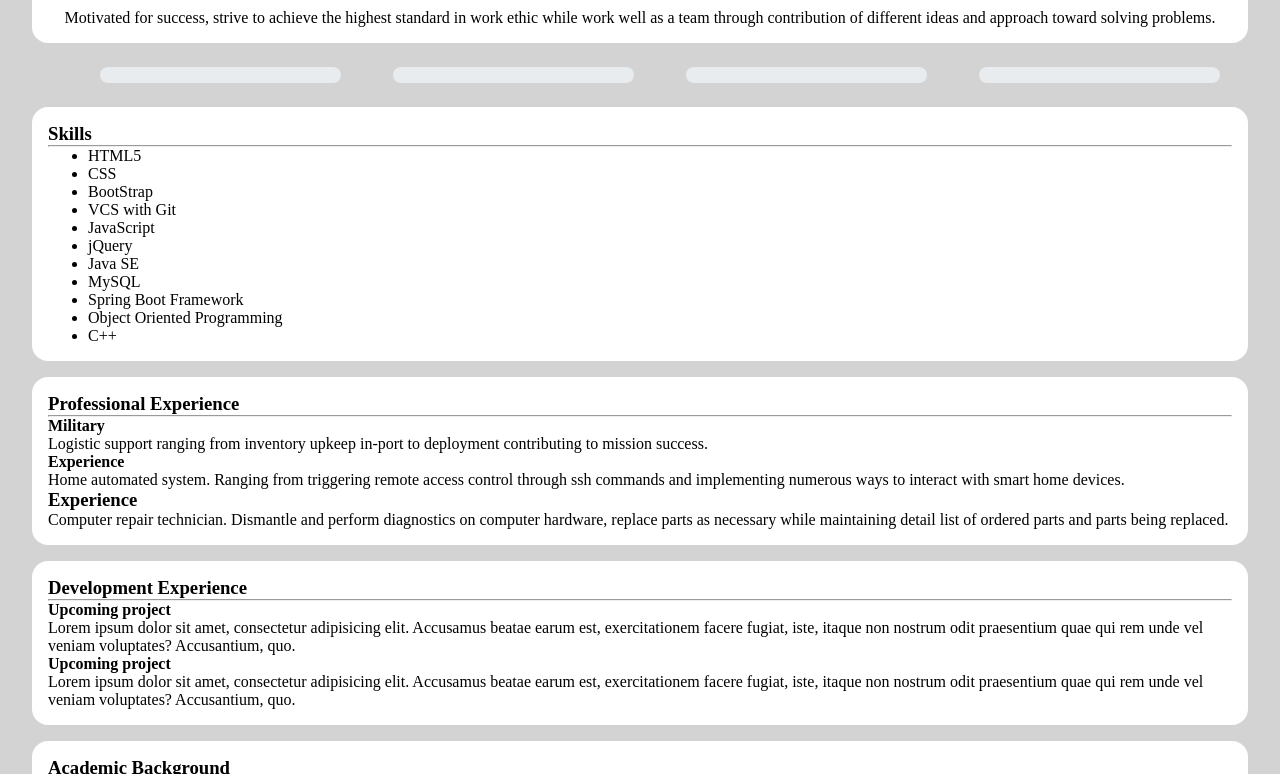
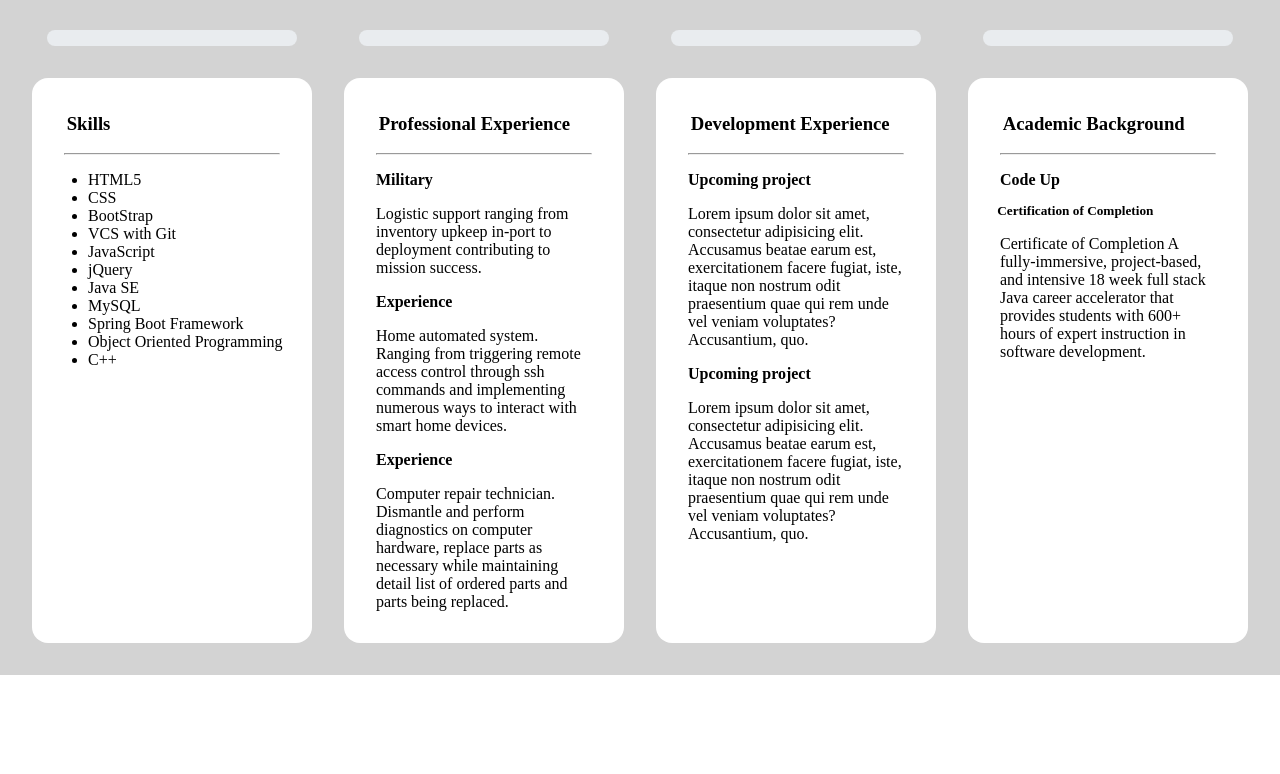
Before and after one commit to ranchayasambath/online-resume, a plain HTML site: page index.html in a window 1280 px wide. Shown: the part 191-965 px from the top of the page. After the commit the page ends 866 px from the top, so only its background shows below. Drawn offline with nearby package versions, Linux system fonts and the light colour scheme; no server answers.

Commit message:
online resume updated

```diff
--- a/index.html
+++ b/index.html
@@ -129,12 +129,12 @@
                 </div>
             </li>
             <li class="nav-item">
-                <div class="nav-container"  onclick="location.href='https://www.linkedin.com/in/ranchaya-sambath-1a3928180/';" style="cursor: pointer;">
+                <div class="nav-container"  onclick="window.open('https://www.linkedin.com/in/ranchaya-sambath-1a3928180/');" style="cursor: pointer;">
                     <span class="iconify-inline" data-icon="logos:linkedin-icon" data-width="25" data-height="25"></span></a>
                 </div>
             </li>
             <li class="nav-item" >
-                <div class="nav-container" onclick="location.href='https://github.com/ranchayasambath';" style="cursor: pointer;">
+                <div class="nav-container" onclick="window.open('https://github.com/ranchayasambath');" style="cursor: pointer ;">
                     <span class="iconify-inline" data-icon="icon-park:github" data-width="25" data-height="25"></span></a>
                 </div>
             </li>
@@ -167,7 +167,7 @@
             <h4 class="card-title">Experience</h4>
             <p class="description">Home automated system. Ranging from triggering remote access control through ssh commands and implementing numerous ways to interact with smart home devices.
             </p>
-            <h3 class="card-title">Experience</h3>
+            <h4 class="card-title">Experience</h4>
             <p class="description">Computer repair technician. Dismantle and perform diagnostics on computer hardware, replace parts as necessary while maintaining detail list of ordered parts and parts being replaced.
             </p>
             </div>
@@ -191,7 +191,7 @@
         <div class="academic card" id="academic">
             <h3 class="card-title">Academic Background</h3>
             <hr>
-            <h4 class="card-title">CodeUp</h4>
+            <h4 class="card-title">Code Up</h4>
             <h5 class="card-title">Certification of Completion</h5>
             <p class="description">Certificate of Completion A fully-immersive, project-based,
                 and intensive 18 week full stack Java career accelerator
--- a/main.css
+++ b/main.css
@@ -151,7 +151,6 @@
     margin: 0;
 }
 .resume{
-
     padding: 1em;
     background-color: lightgray;
 }
@@ -160,26 +159,30 @@ header{
     background-color: white;
     border-radius: 1em;
     text-align: center;
+    font-family: Helvetica;
 }
 header>h1{
-    margin: 1em;
+
     padding: .5em 0 0 0;
 }
 header>h2{
-    margin: 1em;
+    margin: .5em;
+    color: blue;
 }
 header>p{
-    padding: 1em;
+    padding: .5em;
 }
-nav>ul{
+.nav-link>ul{
     display: flex;
-    justify-content: space-evenly;
+    justify-content: space-around;
+    padding: 0;
+    margin: 0;
 }
 .nav-item{
     display: flex;
     background-color: #e9ecef;
     flex-basis: 20%;
-    margin: .5em;
+    margin: 1em;
     text-align: center;
     border-radius: 1em;
 }
@@ -197,17 +200,17 @@ nav>ul{
     box-shadow: 0 5px 10px 0 rgba(0, 0, 0, 0.5), 0 5px 25px 0 rgba(0, 0, 0, 0.20);
 }
 .card {
-    flex-basis: 24%;
+    flex-grow: 3;
+    flex-basis: 20%;
     margin: 1em;
     padding: 1em;
     background: white;
     transition: box-shadow 500ms;
     border-radius: 1em;
 }
-
 .card:hover {
-    flex-basis: 100%;
-    background: white;
+    background: darkslategray;
+    color: white;
     border-radius: 1em;
     transition: background-color 500ms ;
     transition-timing-function: ease-in-out;
@@ -219,19 +222,37 @@ nav>ul{
     border-radius: 1em;
     box-shadow: 0px 0px 0px 0px rgba(0, 0, 0, 0.5), 0 5px 25px 0 rgba(0, 0, 0, 0.20);
 }
-
-/* 601 to 1400 */
-@media only screen and (min-width: 601px)  {
+h3{
+    margin: 1em;
+}
+h4{
+    padding: 0 0 0 1em;
+}
+h5{
+    padding: 1em 0 0  1em;
+}
+hr{
+    margin: 1em;
+}
+p{
+    padding: 1em;
+}
+@media only screen and (min-width: 1200px) {
     #returnTop {
         display: none;
     }
+
+    .information {
+        display: flex;
+        align-content: space-between;
+    }
 }
-
-/* 0 to 600 */
-@media only screen and (max-width: 600px) {
-    .nav-link>ul {
+@media only screen and (max-width: 800px) {
+    .nav-link > ul {
         flex-direction: column;
         padding: 0;
     }
-
+    #returnTop{
+        color: orange;
+    }
 }
```
